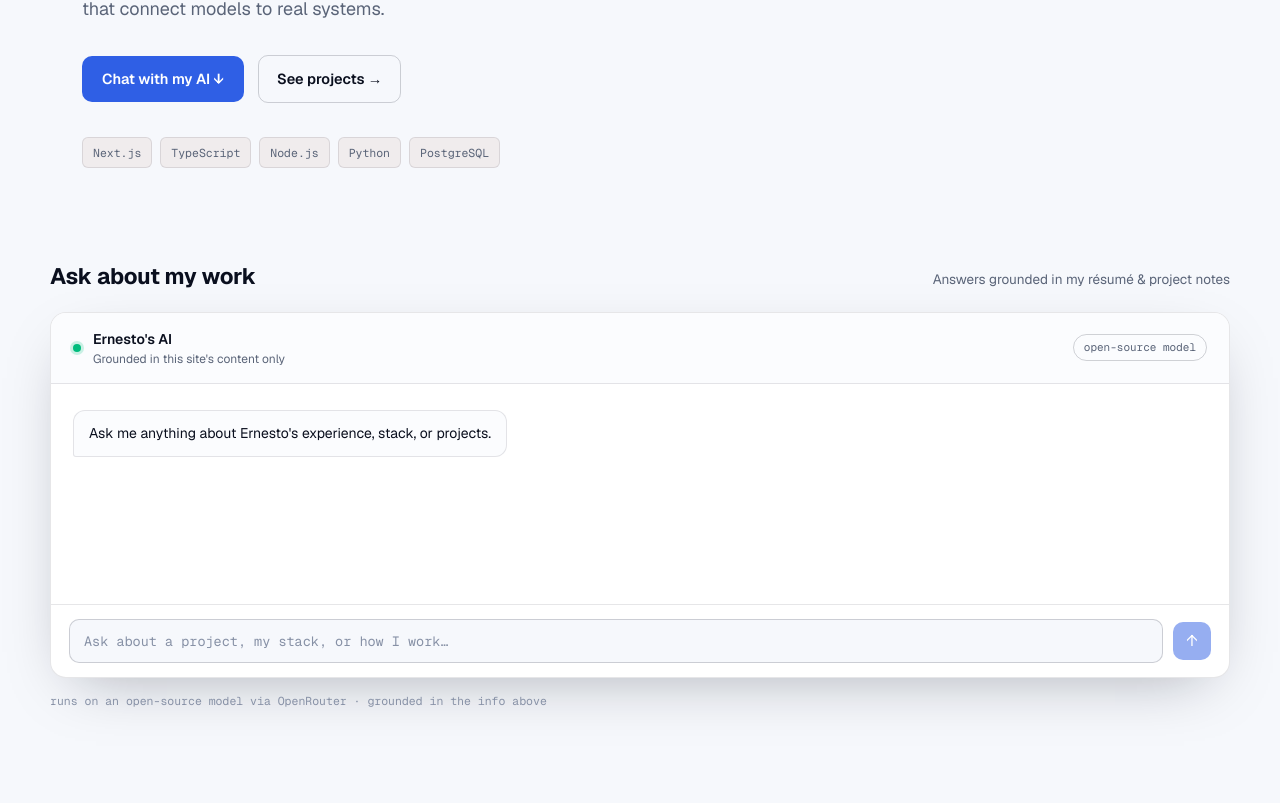
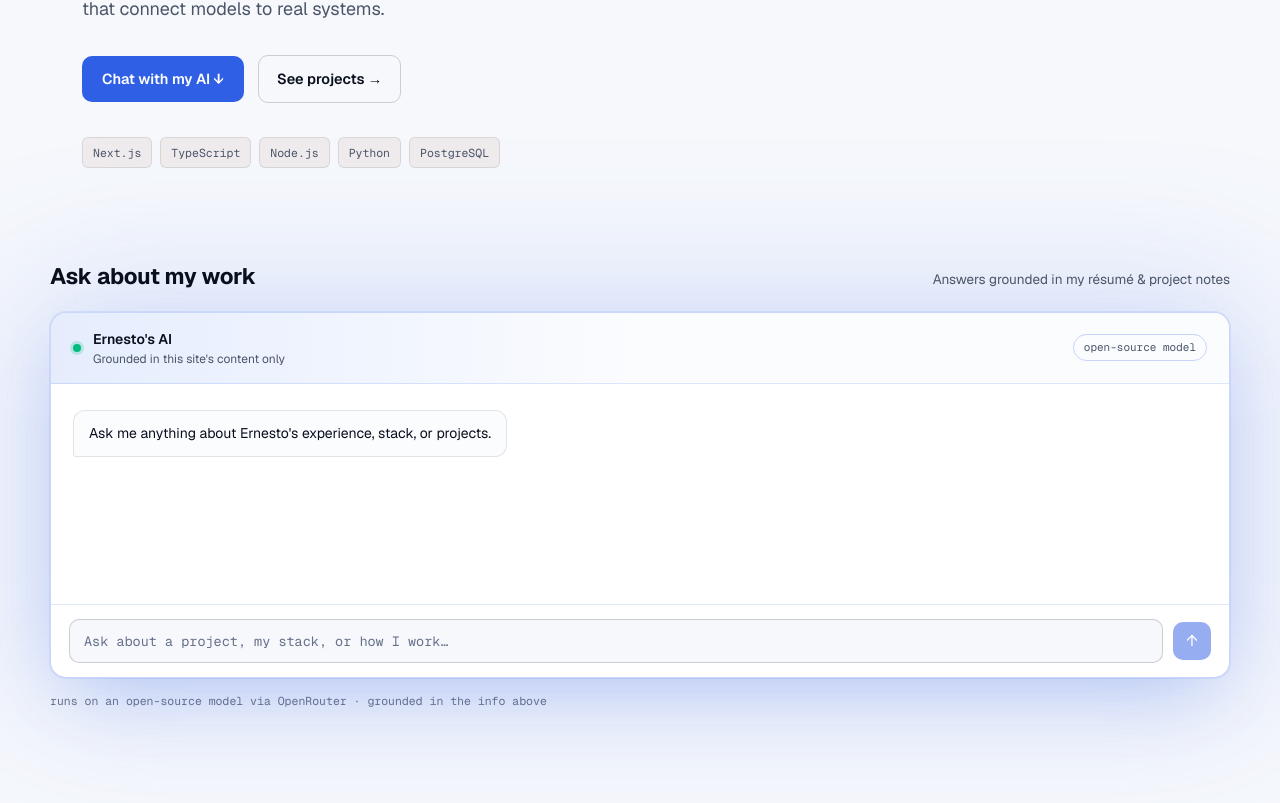
Before and after one commit to Eavilesz/portfolio, a Next.js app: page / in a window 1280 px wide. Shown: the part 517-1320 px from the top of the page. Built offline with nearby package versions, Linux system fonts and the light colour scheme.

Commit message:
Made the AI chat more prominent

```diff
--- a/src/app/globals.css
+++ b/src/app/globals.css
@@ -5,8 +5,8 @@
   --surface: #ffffff;
   --surface-2: #fbfcfe;
   --ink: #0a0f1e;
-  --slate: #5a6478;
-  --slate-soft: #8791a6;
+  --slate: #4b5568;
+  --slate-soft: #66708a;
   --accent: #2f5fe5;
   --accent-ink: #ffffff;
   --accent-2: #a8532e;
@@ -16,6 +16,7 @@
   --chip-bg: rgba(168, 83, 46, 0.07);
   --user-bubble: rgba(47, 95, 229, 0.09);
   --grid-line: rgba(168, 83, 46, 0.09);
+  --accent-glow: rgba(47, 95, 229, 0.3);
 }
 
 @media (prefers-color-scheme: dark) {
@@ -24,8 +25,8 @@
     --surface: #0f1626;
     --surface-2: #111a2e;
     --ink: #eaf0ff;
-    --slate: #93a0be;
-    --slate-soft: #6b7590;
+    --slate: #9dabc9;
+    --slate-soft: #7580a0;
     --accent: #6c93f5;
     --accent-ink: #06101f;
     --accent-2: #d97757;
@@ -35,6 +36,7 @@
     --chip-bg: rgba(217, 119, 87, 0.12);
     --user-bubble: rgba(108, 147, 245, 0.14);
     --grid-line: rgba(217, 119, 87, 0.12);
+    --accent-glow: rgba(108, 147, 245, 0.28);
   }
 }
 
--- a/src/components/chat-section.tsx
+++ b/src/components/chat-section.tsx
@@ -53,8 +53,13 @@ export default function ChatSection() {
           </span>
         </div>
 
-        <div className="overflow-hidden rounded-2xl border border-line bg-surface shadow-[0_20px_60px_-25px_rgba(10,15,30,0.35)] dark:shadow-[0_20px_60px_-25px_rgba(0,0,0,0.6)]">
-          <div className="flex items-center justify-between border-b border-line bg-surface-2 px-5.5 py-4">
+        <div className="relative">
+          <div
+            aria-hidden
+            className="pointer-events-none absolute -inset-8 -z-10 rounded-[2.5rem] bg-accent/14 blur-[70px]"
+          />
+          <div className="overflow-hidden rounded-2xl border border-accent/25 bg-surface shadow-[0_25px_70px_-25px_var(--accent-glow)] ring-1 ring-accent/10">
+            <div className="flex items-center justify-between border-b border-accent/15 bg-gradient-to-r from-accent/12 via-surface-2 to-surface-2 px-5.5 py-4">
               <div className="flex items-center gap-3">
                 <span className="h-2 w-2 rounded-full bg-emerald-500 ring-3 ring-emerald-500/20" />
                 <div>
@@ -64,7 +69,7 @@ export default function ChatSection() {
                   </div>
                 </div>
               </div>
-            <span className="rounded-full border border-line-strong px-2.5 py-1 font-mono text-[11px] text-slate">
+              <span className="rounded-full border border-accent/25 px-2.5 py-1 font-mono text-[11px] text-slate">
                 open-source model
               </span>
             </div>
@@ -107,7 +112,7 @@ export default function ChatSection() {
 
             <form
               onSubmit={handleSubmit}
-            className="flex items-center gap-2.5 border-t border-line px-4.5 py-3.5"
+              className="flex items-center gap-2.5 border-t border-accent/15 px-4.5 py-3.5"
             >
               <input
                 value={input}
@@ -126,6 +131,7 @@ export default function ChatSection() {
               </button>
             </form>
           </div>
+        </div>
         <p className="mt-3.5 font-mono text-[11.5px] text-slate-soft">
           runs on an open-source model via OpenRouter · grounded in the info above
         </p>
```
Lines whose indentation alone changed are shown as unchanged.
